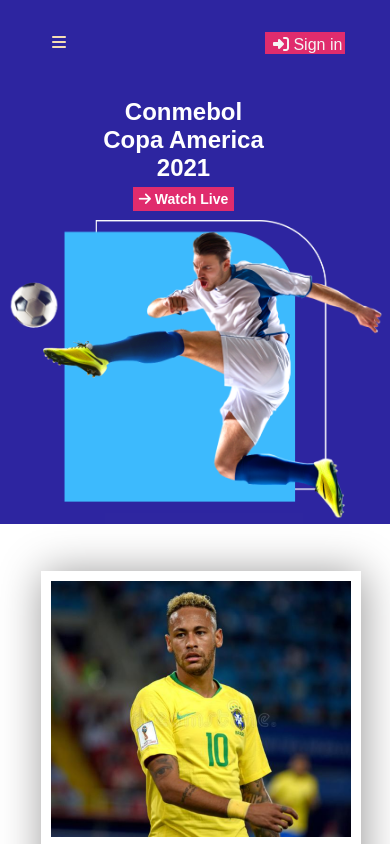
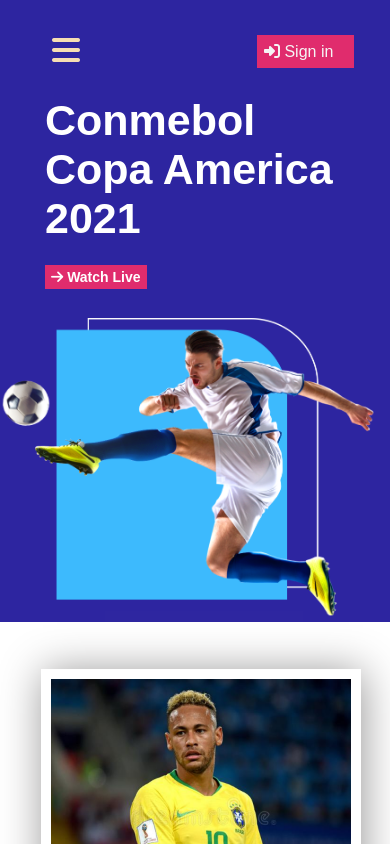
Before and after one commit to AANirjon/football-responsive, a plain HTML site: page index.html in a window 390 px wide. Shown: the top 844 px of the page. Drawn offline with Linux system fonts and the light colour scheme.

Commit message:
name & design change

```diff
--- a/styles/style.css
+++ b/styles/style.css
@@ -63,8 +63,16 @@ nav ul li a:hover{
     background-color:#E02C6D ;
     text-decoration: none;
     margin: 15px 158px 20px 219px;
-    padding: 4px 0 0 8px;
+    padding: 8px 4px 7px 7px;
+    transition: 0.2s;
 }
+.login:hover{
+    color: #000000;
+    background-color: lime;
+    border-radius: 10px;
+    transform: scale(1.2);
+}
+
 .bars{
     display: none;
 }
@@ -83,7 +91,7 @@ nav ul li a:hover{
     height: 210px;
     font-size: 46px;
     font-weight: bold;
-    margin: 160px 0 0 100px;
+    margin: 147px 12px 27px 111px;
 }
 .live{
     text-decoration: none;
@@ -256,28 +264,31 @@ footer a{
     }
 
     .login{
-        margin: -2px 45px 11px 44px;
+        margin: 1px 36px 8px 36px;
     }
 
     .bars{
         color: wheat;
         display: contents;
+        font-size: 32px;
     }
 
 /* Article Part */
     .top-container{
         display: block;
         background-color: #2D25A0;
-        text-align:center;
         margin-top: -162px;
+
     }
     .header-title{
         color: white;
-        width: 167px;
+        width: 300px;
         height: 2px;
-        font-size: 24px;
+        font-size: 43px;
         font-weight: bold;
         padding-top: 35px;
+        margin-left: 45px;
+        margin-bottom: 100px;
     }
     .live{
         text-decoration: none;
```
Also changed, not shown: index.html (+12 -12 lines).
